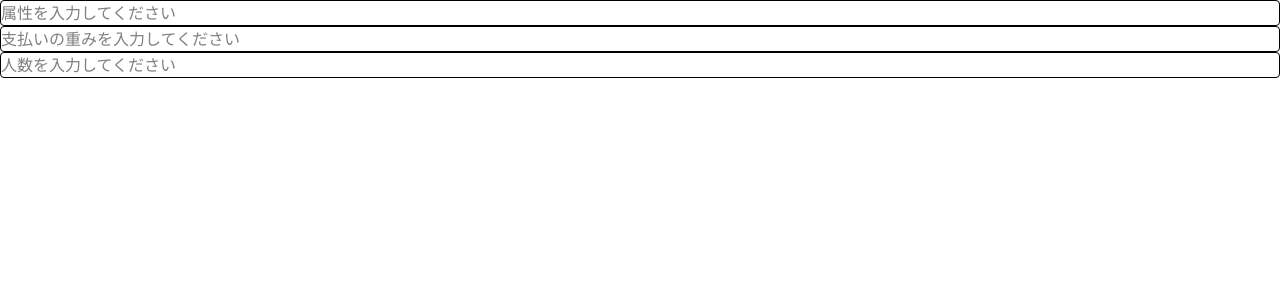
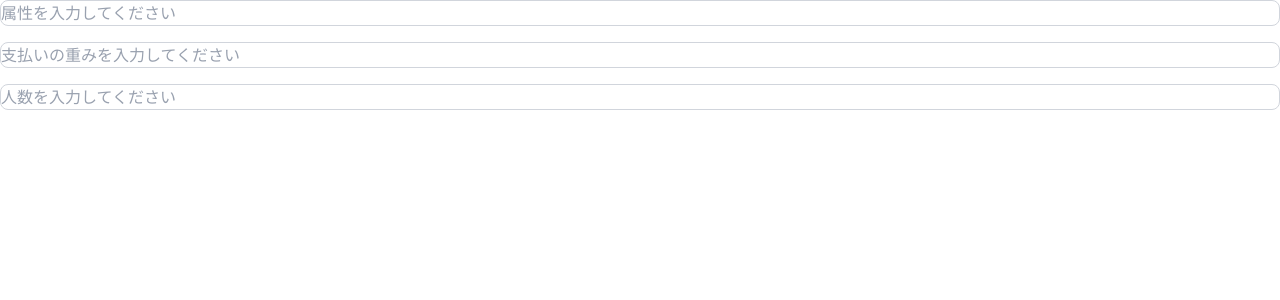
Before and after one commit to netakiryosuke/boss-pays-more, a Next.js app: page / in a window 1280 px wide. Shown: the top 300 px of the page. Built offline with nearby package versions, Linux system fonts and the light colour scheme.

Commit message:
Update InputField styles and adjust InputForm layout

```diff
--- a/src/components/InputField.tsx
+++ b/src/components/InputField.tsx
@@ -17,7 +17,11 @@
             value={value}
             onChange={e => setValue(e.target.value)}
             placeholder={placeholder}
-            className="w-auto border rounded text-base focus:outline-none focus:ring-2 focus:ring-blue-500">
-        </input>
+            className="w-full px-4 py-2.5 border border-gray-300 rounded-lg text-base
+                       placeholder:text-gray-400
+                       focus:outline-none focus:ring-2 focus:ring-blue-500 focus:border-transparent
+                       hover:border-gray-400
+                       transition-colors duration-200"
+        />
     );
 }
--- a/src/components/InputForm.tsx
+++ b/src/components/InputForm.tsx
@@ -9,7 +9,7 @@
     const [count, setCount] = useState<string>("");
 
     return (
-        <div className="flex flex-col justify-center">
+        <div className="flex flex-col gap-4">
             <InputField
                 value={position}
                 setValue={setPosition}
```
